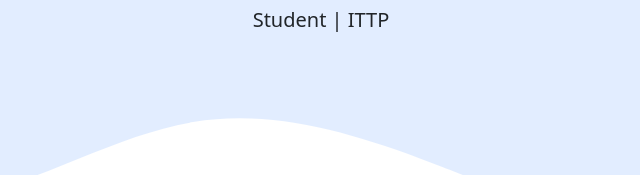
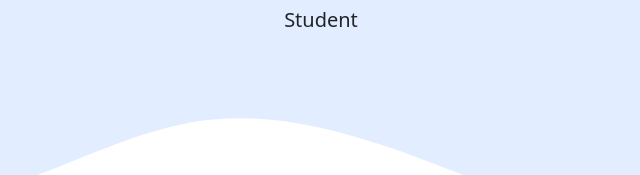
Before and after one commit to rifkitaufikurrohman/wpu-bootstrap, a plain HTML site: page index.html in a window 1280 px wide. Shown: the part 352-527 px from the top of the page, 319-959 px from the left. Drawn offline with nearby package versions, Linux system fonts and the light colour scheme.

Commit message:
edit index.html

```diff
--- a/index.html
+++ b/index.html
@@ -46,7 +46,7 @@
     <section class="jumbotron text-center">
       <img src="./img/rifki.jpeg" alt="profile_pic" width="150" class="img-thumbnail rounded-circle" />
       <h1 class="display-4">Rifki Taufikurrohman</h1>
-      <p class="lead">Student | ITTP</p>
+      <p class="lead">Student</p>
       <svg xmlns="http://www.w3.org/2000/svg" viewBox="0 0 1440 320">
         <path
           fill="#fff"
```
